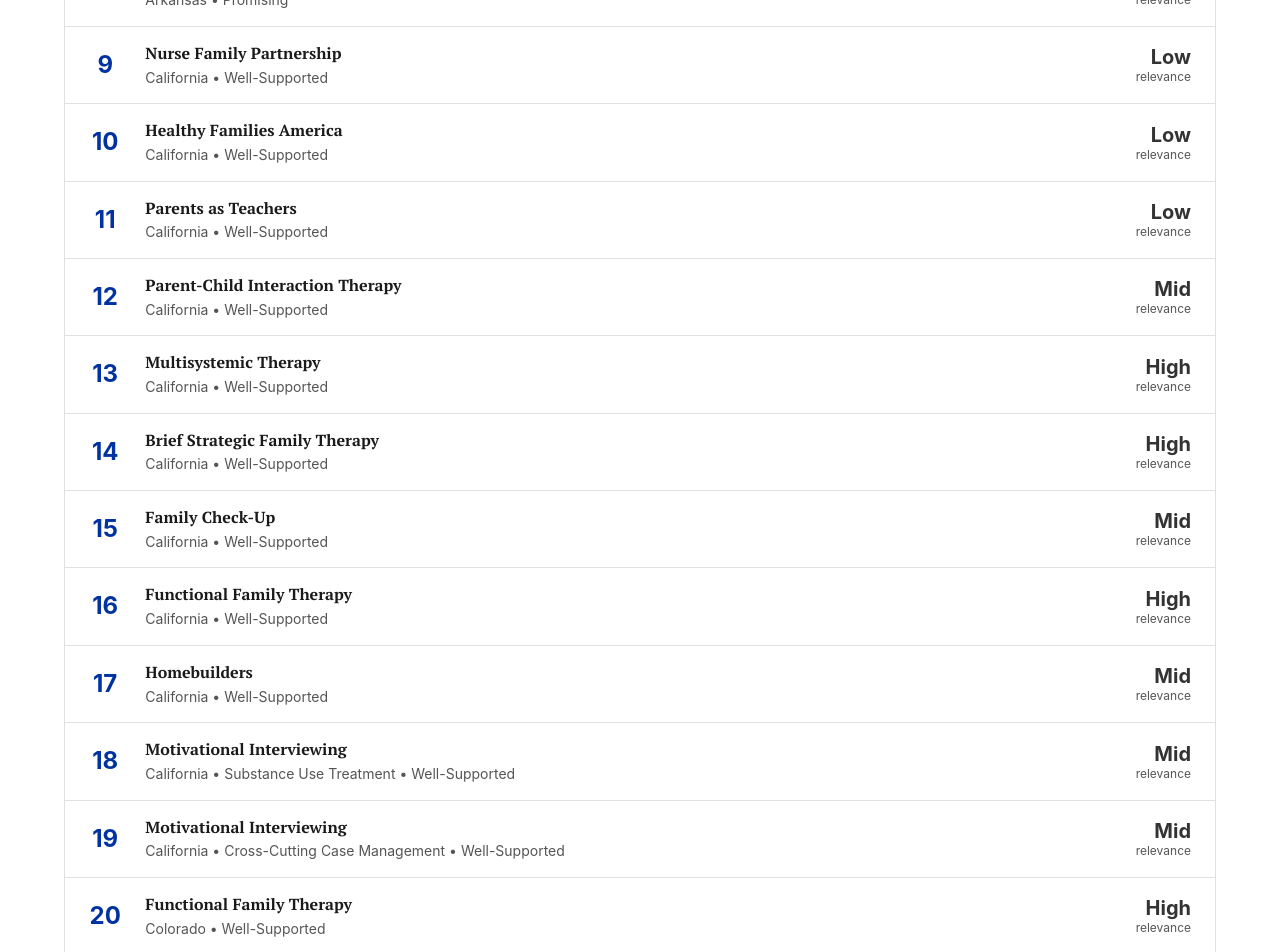
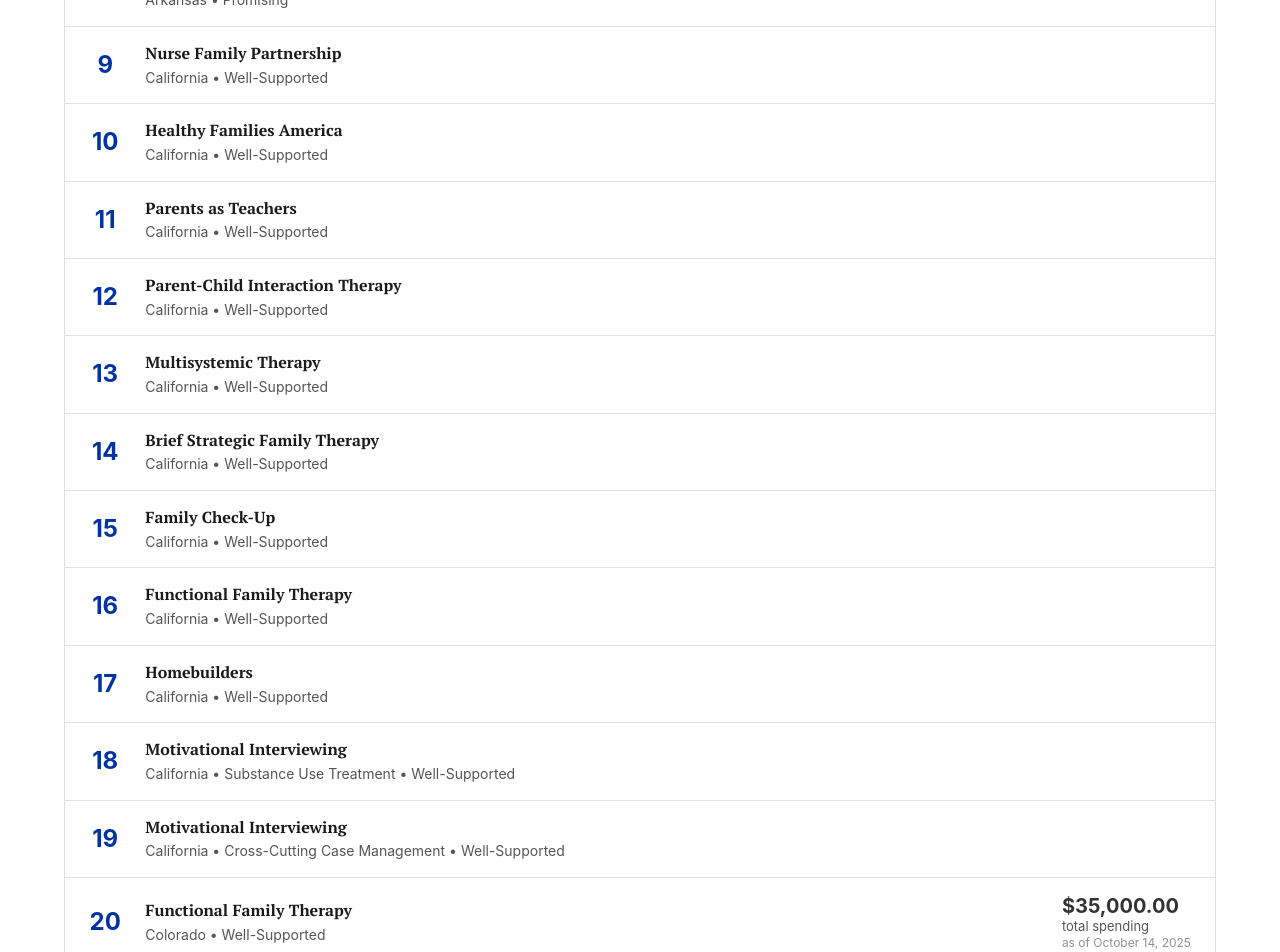
Before and after one commit to jack-walk/FFA-Data-Portal, a SvelteKit app: page / in a window 1280 px wide. Shown: the part 1240-2192 px from the top of the page. Built offline with nearby package versions, Linux system fonts and the light colour scheme; a web font is replaced by a local one.

Commit message:
Making searchable

```diff
--- a/src/lib/components/RankingCard.svelte
+++ b/src/lib/components/RankingCard.svelte
@@ -12,6 +12,7 @@
     description = '',
     value = '',
     valueLabel = '',
+    valueSubLabel = '',
   } = $props();
 </script>
 
@@ -33,6 +34,9 @@
       <span class="value-number">{value}</span>
       {#if valueLabel}
         <span class="value-label">{valueLabel}</span>
+      {/if}
+      {#if valueSubLabel}
+        <span class="value-sub-label">{valueSubLabel}</span>
       {/if}
     </div>
   {/if}
@@ -112,21 +116,36 @@
 
   .value {
     flex-shrink: 0;
-    text-align: right;
     margin-left: auto;
+    width: max-content;
+    text-align: left;
   }
 
   .value-number {
     display: block;
+    width: 100%;
     font-size: 1.25rem;
     font-weight: 700;
     line-height: 1.2;
+    text-align: left;
   }
 
   .value-label {
     display: block;
+    width: 100%;
+    font-size: 0.8125rem;
+    color: var(--color-text-secondary, #555);
+    line-height: 1.3;
+    text-align: left;
+  }
+
+  .value-sub-label {
+    display: block;
+    width: 100%;
     font-size: 0.75rem;
     color: var(--color-text-secondary, #555);
+    opacity: 0.65;
     line-height: 1.3;
+    text-align: left;
   }
 </style>
--- a/src/routes/+page.js
+++ b/src/routes/+page.js
@@ -1,5 +1,18 @@
 // Page settings
 import csvText from '$lib/data/FFA-data.csv?raw';
+
+const currencyFormatter = new Intl.NumberFormat('en-US', {
+  style: 'currency',
+  currency: 'USD',
+  minimumFractionDigits: 2,
+  maximumFractionDigits: 2,
+});
+
+const dateFormatter = new Intl.DateTimeFormat('en-US', {
+  month: 'long',
+  day: 'numeric',
+  year: 'numeric',
+});
 
 function parseCsvLine(line) {
   const cells = [];
@@ -58,9 +71,67 @@
   });
 }
 
+function parseMoney(value) {
+  if (!value) {
+    return null;
+  }
+
+  const normalized = value.replace(/[$,\s]/g, '');
+
+  if (!normalized) {
+    return null;
+  }
+
+  const amount = Number(normalized);
+  return Number.isFinite(amount) ? amount : null;
+}
+
+function formatAsOfDate(value) {
+  if (!value) {
+    return '';
+  }
+
+  const match = value.match(/^(\d{1,2})\/(\d{1,2})\/(\d{2,4})$/);
+
+  if (!match) {
+    return '';
+  }
+
+  const month = Number(match[1]);
+  const day = Number(match[2]);
+  let year = Number(match[3]);
+
+  if (!Number.isFinite(month) || !Number.isFinite(day) || !Number.isFinite(year)) {
+    return '';
+  }
+
+  if (year < 100) {
+    year += 2000;
+  }
+
+  const date = new Date(Date.UTC(year, month - 1, day));
+
+  if (Number.isNaN(date.getTime())) {
+    return '';
+  }
+
+  return dateFormatter.format(date);
+}
+
 const records = parseCsv(csvText)
   .filter((row) => row.State && row.Program)
-  .map((row, index) => ({
+  .map((row, index) => {
+    const stateSpending = parseMoney(row['State Title-IV Spending']);
+    const federalSpending = parseMoney(row['Federal Matching']);
+    const hasStateSpending = stateSpending !== null;
+    const hasFederalSpending = federalSpending !== null;
+    const bothBlank = !hasStateSpending && !hasFederalSpending;
+    const bothZero = hasStateSpending && hasFederalSpending && stateSpending === 0 && federalSpending === 0;
+    const totalSpendingAmount = (stateSpending ?? 0) + (federalSpending ?? 0);
+    const asOfDate = formatAsOfDate(row['Date Info Was Provided']);
+    const totalSpending = (bothBlank || bothZero) ? '' : currencyFormatter.format(totalSpendingAmount);
+
+    return {
       id: row.Index || `${row.State}-${row.Program}-${index + 1}`,
       state: row.State,
       program: row.Program,
@@ -69,7 +140,11 @@
       rating: row['Clearhouse Rating'],
       relevance: row['Project Relevance'],
       planUrl: row['Plan URL'],
-  }));
+      totalSpending,
+      totalSpendingLabel: totalSpending ? 'total spending' : '',
+      totalSpendingAsOf: (totalSpending && asOfDate) ? `as of ${asOfDate}` : '',
+    };
+  });
 
 export function load() {
   return {
--- a/src/routes/+page.svelte
+++ b/src/routes/+page.svelte
@@ -91,8 +91,9 @@
         title={record.program}
         description={`${record.state}${record.subProgram ? ` • ${record.subProgram}` : ''}${record.rating ? ` • ${record.rating}` : ''}`}
         href={record.planUrl}
-        value={record.relevance || '—'}
-        valueLabel="relevance"
+        value={record.totalSpending}
+        valueLabel={record.totalSpendingLabel}
+        valueSubLabel={record.totalSpendingAsOf}
       />
     {/each}
   </RankingList>
```
Lines whose indentation alone changed are shown as unchanged.
